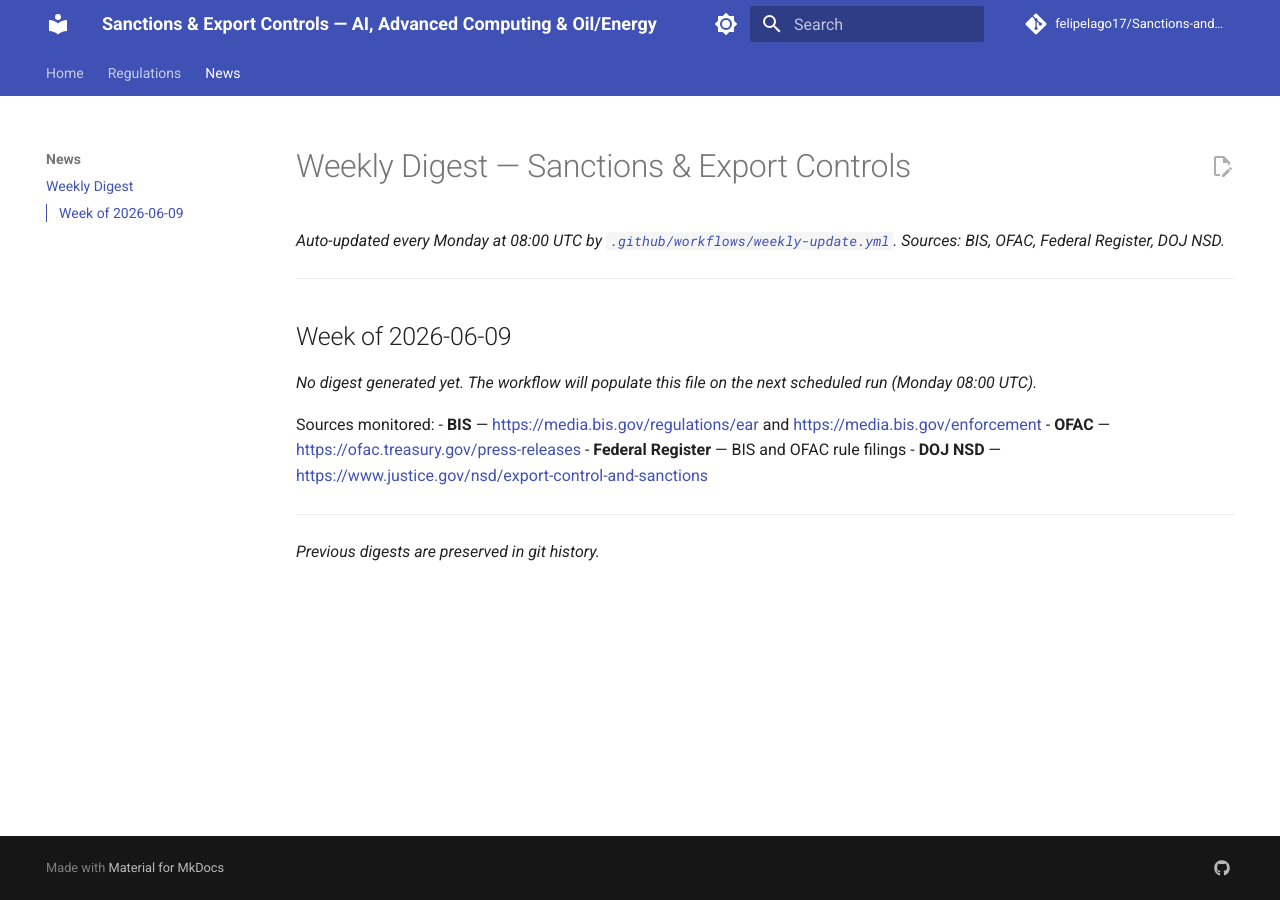
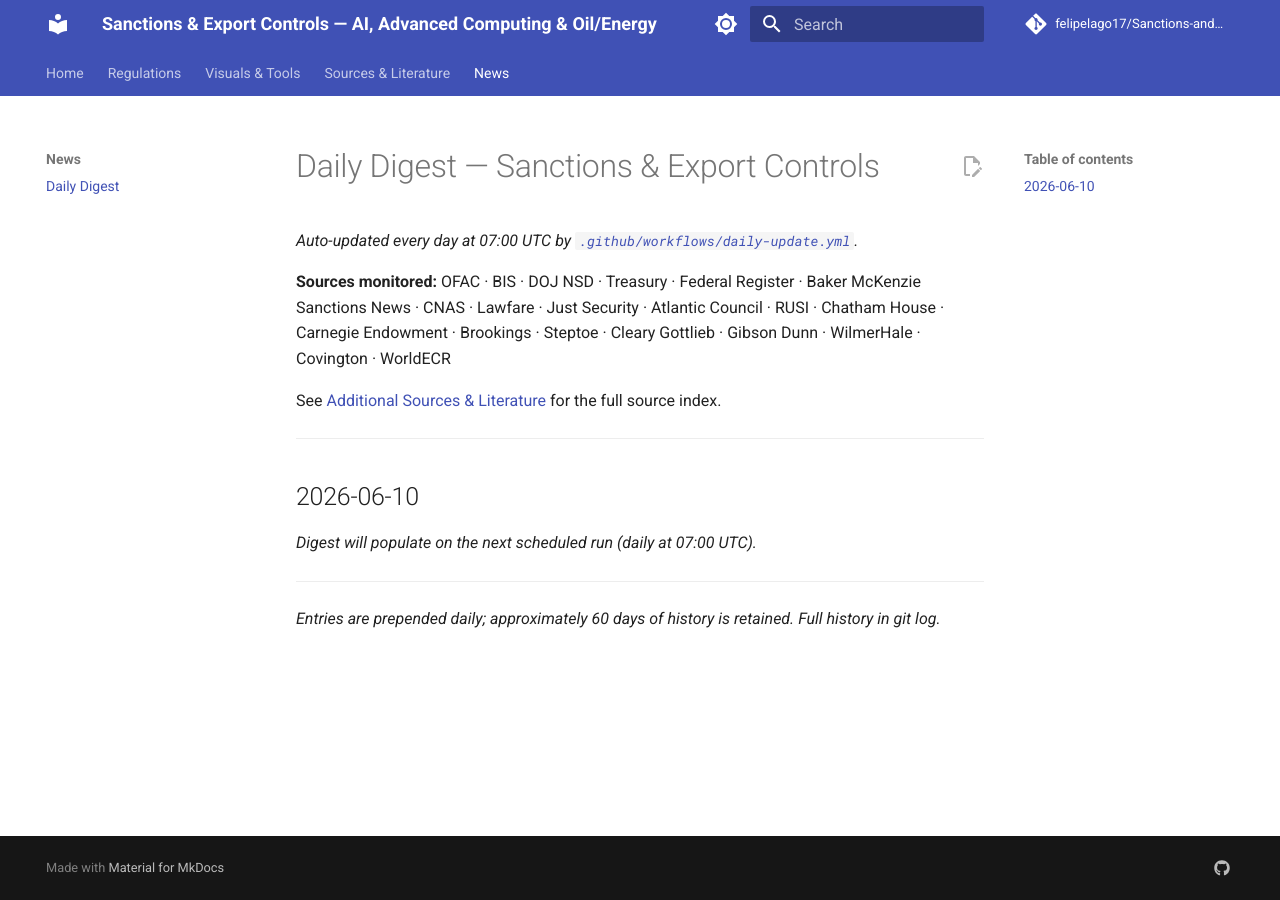
Before and after one commit to felipelago17/Sanctions-and-Export-Controls-AI-and-Oil, an MkDocs documentation site: the page built from docs/news/digest.md, in a window 1280 px wide. Built offline with MkDocs 1.6.1 and Material for MkDocs 9.7.7, drawn with Linux system fonts in a browser that asks for light colours; comment, search, counter and statistics services are not loaded.

Commit message:
feat: daily digest, Mermaid visuals, expanded source library
- .github/workflows/daily-update.yml: replace weekly with daily 07:00 UTC;
  feedparser RSS for 15+ sources (CNAS, Lawfare, Just Security, Atlantic
  Council, RUSI, Chatham House, Carnegie, Brookings, Baker McKenzie,
  Steptoe, Cleary, Gibson Dunn, WilmerHale, Covington, WorldECR);
  HTML scrape for OFAC, BIS, DOJ NSD, Treasury; Federal Register API
  extended to Commerce; prepend-with-history digest format

- docs/visuals.md: Mermaid diagrams — regulatory timeline (2022–2026),
  AI export control decision tree, OFAC 50% rule ownership chain,
  BIS Affiliates Rule scope, Russian oil price cap compliance chain

- docs/additional-sources.md: 60+ sources across 8 categories —
  official/government (US + international), law firm trackers,
  think tanks, trade publications, energy monitoring, AI governance,
  academic journals, screening databases

- mkdocs.yml: Mermaid custom_fences + mermaid.min.js; add Visuals and
  Sources pages to nav; enable content.code.copy, pymdownx.tabbed,
  pymdownx.highlight; rename digest to Daily Digest

https://claude.ai/code/session_01SoXwycYPByWpjYobzuHSGb

```diff
--- a/docs/news/digest.md
+++ b/docs/news/digest.md
@@ -1,21 +1,20 @@
-# Weekly Digest — Sanctions & Export Controls
+# Daily Digest — Sanctions & Export Controls
 
-*Auto-updated every Monday at 08:00 UTC by [`.github/workflows/weekly-update.yml`](../.github/workflows/weekly-update.yml). Sources: BIS, OFAC, Federal Register, DOJ NSD.*
+*Auto-updated every day at 07:00 UTC by [`.github/workflows/daily-update.yml`](../../.github/workflows/daily-update.yml).*
+
+**Sources monitored:** OFAC · BIS · DOJ NSD · Treasury · Federal Register · Baker McKenzie Sanctions News · CNAS · Lawfare · Just Security · Atlantic Council · RUSI · Chatham House · Carnegie Endowment · Brookings · Steptoe · Cleary Gottlieb · Gibson Dunn · WilmerHale · Covington · WorldECR
+
+See [Additional Sources & Literature](../additional-sources.md) for the full source index.
 
 ---
 
 <!-- DIGEST_START -->
-## Week of 2026-06-09
+## 2026-06-10
 
-*No digest generated yet. The workflow will populate this file on the next scheduled run (Monday 08:00 UTC).*
+*Digest will populate on the next scheduled run (daily at 07:00 UTC).*
 
-Sources monitored:
-- **BIS** — <https://media.bis.gov/regulations/ear> and <https://media.bis.gov/enforcement>
-- **OFAC** — <https://ofac.treasury.gov/press-releases>
-- **Federal Register** — BIS and OFAC rule filings
-- **DOJ NSD** — <https://www.justice.gov/nsd/export-control-and-sanctions>
 <!-- DIGEST_END -->
 
 ---
 
-*Previous digests are preserved in git history.*
+*Entries are prepended daily; approximately 60 days of history is retained. Full history in git log.*
--- a/mkdocs.yml
+++ b/mkdocs.yml
@@ -7,7 +7,7 @@ site_url: https://felipelago17.github.io/Sanctions-and-Export-Controls-AI-and-Oi
 
 repo_name: felipelago17/Sanctions-and-Export-Controls-AI-and-Oil
 repo_url: https://github.com/felipelago17/Sanctions-and-Export-Controls-AI-and-Oil
-edit_uri: edit/main/
+edit_uri: edit/main/docs/
 
 docs_dir: docs
 
@@ -31,10 +31,13 @@ theme:
     - navigation.sections
     - navigation.expand
     - navigation.top
+    - navigation.indexes
     - search.highlight
     - search.suggest
-    - toc.integrate
+    - toc.follow
     - content.action.edit
+    - content.code.copy
+    - content.tabs.link
 
 plugins:
   - search
@@ -42,11 +45,23 @@ plugins:
 markdown_extensions:
   - tables
   - attr_list
+  - md_in_html
   - toc:
       permalink: true
   - admonition
   - pymdownx.details
-  - pymdownx.superfences
+  - pymdownx.superfences:
+      custom_fences:
+        - name: mermaid
+          class: mermaid
+          format: !!python/name:pymdownx.superfences.fence_code_format
+  - pymdownx.tabbed:
+      alternate_style: true
+  - pymdownx.highlight:
+      anchor_linenums: true
+  - pymdownx.emoji:
+      emoji_index: !!python/name:material.extensions.emoji.twemoji
+      emoji_generator: !!python/name:material.extensions.emoji.to_svg
 
 nav:
   - Home: index.md
@@ -58,10 +73,15 @@ nav:
     - OFAC UBO & 50% Rule: regulations/ofac-ubo-50-percent-rule.md
     - BIS Affiliates Rule: regulations/bis-affiliates-rule.md
     - Sanctions — Oil & Energy: regulations/sanctions-oil-energy.md
+  - Visuals & Tools: visuals.md
+  - Sources & Literature: additional-sources.md
   - News:
-    - Weekly Digest: news/digest.md
+    - Daily Digest: news/digest.md
 
 extra:
   social:
     - icon: fontawesome/brands/github
       link: https://github.com/felipelago17
+
+extra_javascript:
+  - https://unpkg.com/mermaid@10/dist/mermaid.min.js
```
Also changed, not shown: docs/additional-sources.md (added, +166 -0 lines), docs/visuals.md (added, +156 -0 lines), news/digest.md (+9 -10 lines), 1 other file.
